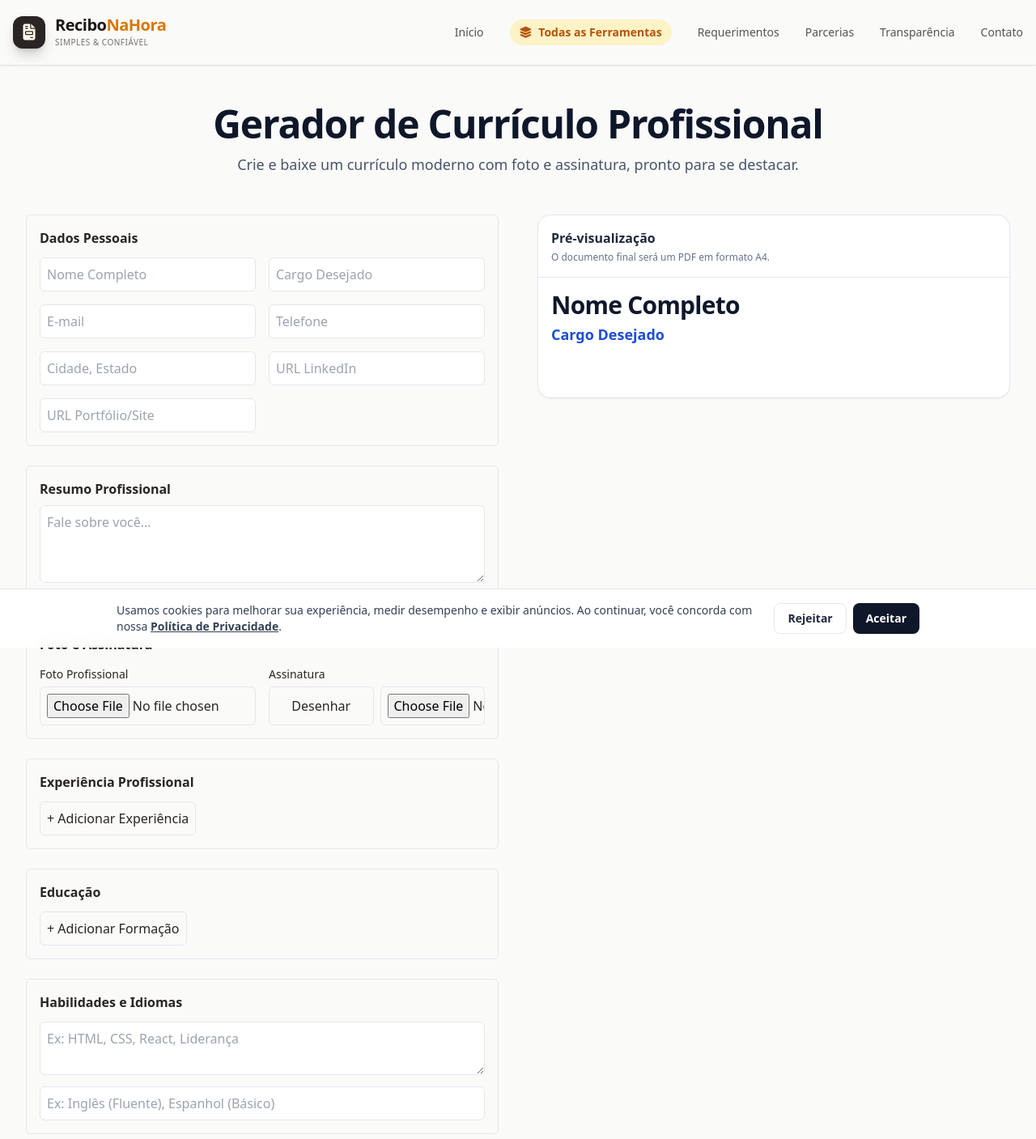
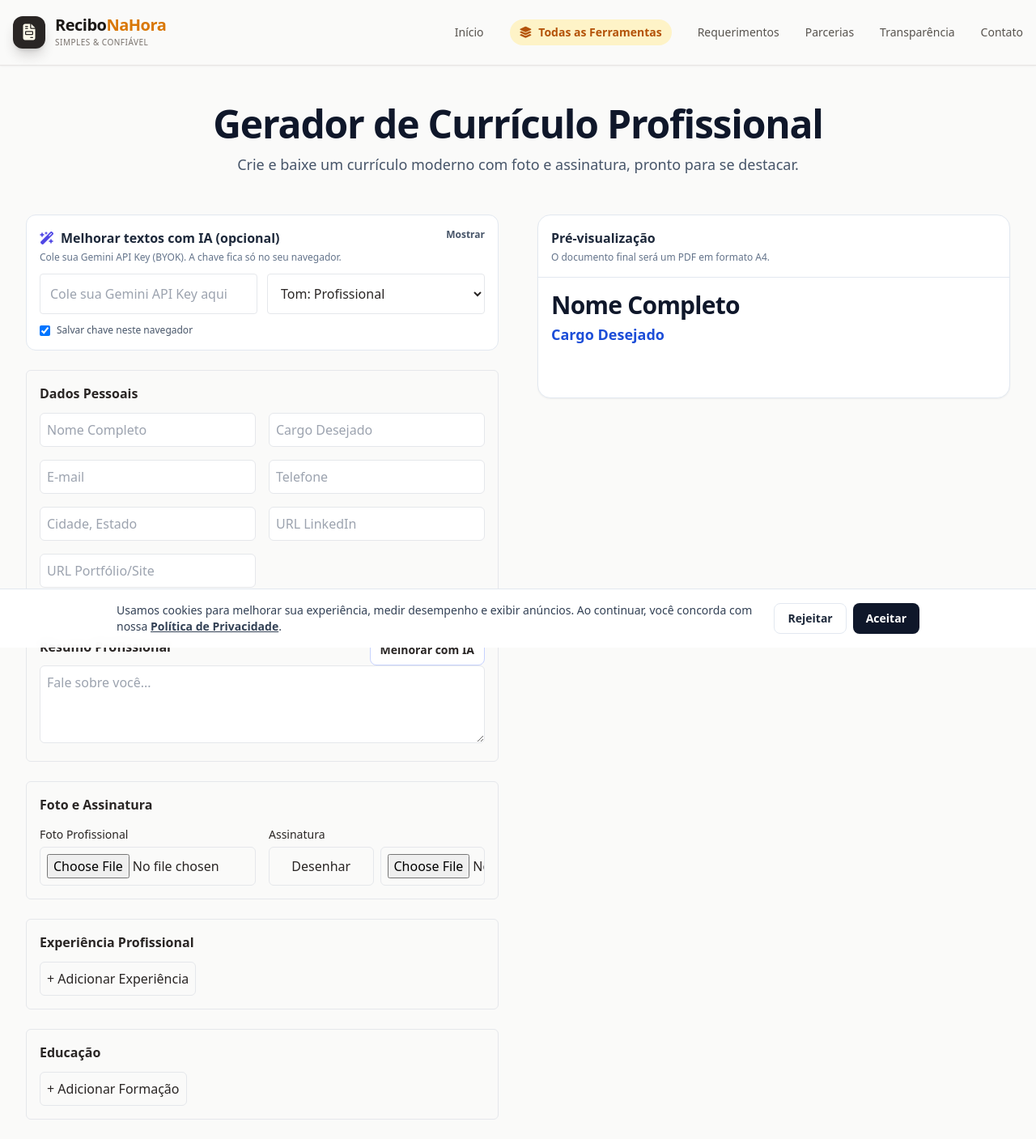
Before and after one commit to flaviomelo2213/recibo-na-hora, a Next.js app: page /ferramentas/curriculo-profissional in a window 1280 px wide. Shown: the top 1407 px of the page at 81% size. Built offline with nearby package versions, Linux system fonts and the light colour scheme.

Commit message:
feat(ai): botão Melhorar com IA no Currículo Profissional

```diff
--- a/app/ferramentas/curriculo-profissional/_components/FerramentaCurriculoProfissional.tsx
+++ b/app/ferramentas/curriculo-profissional/_components/FerramentaCurriculoProfissional.tsx
@@ -1,7 +1,7 @@
 'use client';
 
-import React, { useState, ChangeEvent } from 'react';
-import type { CurriculumData, ExperienceItem, EducationItem } from './types';
+import React, { useEffect, useState, ChangeEvent } from 'react';
+import type { CurriculumData } from './types';
 import SignaturePad from './SignaturePad';
 import { jsPDF } from 'jspdf';
 import html2canvas from 'html2canvas';
@@ -35,27 +35,30 @@ export default function FerramentaCurriculoProfissional({ data, onDataChange }:
   };
 
   const handleAddItem = (list: 'experiencia' | 'educacao') => {
-    const newItem = list === 'experiencia' ?
-      { id: Date.now(), cargo: '', empresa: '', inicio: '', fim: '', atividades: '' } :
-      { id: Date.now(), curso: '', instituicao: '', ano: '' };
+    const newItem =
+      list === 'experiencia'
+        ? { id: Date.now(), cargo: '', empresa: '', inicio: '', fim: '', atividades: '' }
+        : { id: Date.now(), curso: '', instituicao: '', ano: '' };
     onDataChange({ ...data, [list]: [...data[list], newItem] });
   };
 
   const handleRemoveItem = (list: 'experiencia' | 'educacao', id: number) => {
-    onDataChange({ ...data, [list]: data[list].filter(item => item.id !== id) });
+    onDataChange({ ...data, [list]: data[list].filter((item) => item.id !== id) });
   };
 
-  const handleItemChange = (list: 'experiencia' | 'educacao', id: number, e: ChangeEvent<HTMLInputElement | HTMLTextAreaElement>) => {
-    const updatedList = data[list].map(item =>
-      item.id === id ? { ...item, [e.target.name]: e.target.value } : item
-    );
+  const handleItemChange = (
+    list: 'experiencia' | 'educacao',
+    id: number,
+    e: ChangeEvent<HTMLInputElement | HTMLTextAreaElement>
+  ) => {
+    const updatedList = data[list].map((item) => (item.id === id ? { ...item, [e.target.name]: e.target.value } : item));
     onDataChange({ ...data, [list]: updatedList as any });
   };
 
   const generatePDF = () => {
     const previewElement = document.getElementById('preview-content');
     if (previewElement) {
-      html2canvas(previewElement, { scale: 2 }).then(canvas => {
+      html2canvas(previewElement, { scale: 2 }).then((canvas) => {
         const imgData = canvas.toDataURL('image/png');
         const pdf = new jsPDF('p', 'mm', 'a4');
         const pdfWidth = pdf.internal.pageSize.getWidth();
@@ -66,16 +69,189 @@ export default function FerramentaCurriculoProfissional({ data, onDataChange }:
     }
   };
 
+  // =========================
+  // IA (BYOK Gemini) — Currículo
+  // =========================
+  const [geminiKey, setGeminiKey] = useState('');
+  const [persistKey, setPersistKey] = useState(true);
+  const [showKey, setShowKey] = useState(false);
+  const [tone, setTone] = useState<'formal' | 'profissional' | 'simples'>('profissional');
+
+  const [aiError, setAiError] = useState<string | null>(null);
+  const [aiLoadingResumo, setAiLoadingResumo] = useState(false);
+  const [aiLoadingHabilidades, setAiLoadingHabilidades] = useState(false);
+  const [aiLoadingAtividades, setAiLoadingAtividades] = useState<Record<number, boolean>>({});
+
+  useEffect(() => {
+    try {
+      const p = localStorage.getItem('rnh_curriculo_ai_persist');
+      const shouldPersist = p === null ? true : p === '1';
+      setPersistKey(shouldPersist);
+
+      const savedKey = localStorage.getItem('rnh_gemini_api_key') || '';
+      if (shouldPersist) setGeminiKey(savedKey);
+
+      const savedTone = (localStorage.getItem('rnh_curriculo_ai_tone') as any) || 'profissional';
+      if (savedTone === 'formal' || savedTone === 'profissional' || savedTone === 'simples') {
+        setTone(savedTone);
+      }
+    } catch {
+      // ignore
+    }
+  }, []);
+
+  useEffect(() => {
+    try {
+      localStorage.setItem('rnh_curriculo_ai_persist', persistKey ? '1' : '0');
+      if (!persistKey) localStorage.removeItem('rnh_gemini_api_key');
+      else localStorage.setItem('rnh_gemini_api_key', geminiKey);
+    } catch {
+      // ignore
+    }
+  }, [persistKey, geminiKey]);
+
+  useEffect(() => {
+    try {
+      localStorage.setItem('rnh_curriculo_ai_tone', tone);
+    } catch {
+      // ignore
+    }
+  }, [tone]);
+
+  async function rewriteWithAI(text: string) {
+    setAiError(null);
+
+    const key = geminiKey.trim();
+    if (!key) throw new Error('Cole sua Gemini API Key para usar a IA.');
+    if (!text.trim()) throw new Error('Escreva um texto antes de pedir melhoria.');
+
+    const res = await fetch('/api/ai/rewrite', {
+      method: 'POST',
+      headers: { 'content-type': 'application/json' },
+      body: JSON.stringify({
+        kind: 'curriculo',
+        tone,
+        model: 'gemini-2.5-flash',
+        geminiApiKey: key,
+        text,
+      }),
+    });
+
+    const json = await res.json().catch(() => null);
+    if (!res.ok) throw new Error(json?.error || 'Falha ao chamar IA. Verifique sua chave.');
+
+    const improved = String(json?.improvedText ?? '').trim();
+    if (!improved) throw new Error('IA retornou vazio. Tente novamente.');
+    return improved;
+  }
+
+  async function improveResumo() {
+    setAiError(null);
+    setAiLoadingResumo(true);
+    try {
+      const improved = await rewriteWithAI(data.resumo || '');
+      onDataChange({ ...data, resumo: improved });
+    } catch (err: any) {
+      setAiError(err?.message || 'Erro inesperado ao usar IA.');
+    } finally {
+      setAiLoadingResumo(false);
+    }
+  }
+
+  async function improveHabilidades() {
+    setAiError(null);
+    setAiLoadingHabilidades(true);
+    try {
+      const improved = await rewriteWithAI(data.habilidades || '');
+      onDataChange({ ...data, habilidades: improved });
+    } catch (err: any) {
+      setAiError(err?.message || 'Erro inesperado ao usar IA.');
+    } finally {
+      setAiLoadingHabilidades(false);
+    }
+  }
+
+  async function improveAtividades(itemId: number, current: string) {
+    setAiError(null);
+    setAiLoadingAtividades((p) => ({ ...p, [itemId]: true }));
+    try {
+      const improved = await rewriteWithAI(current || '');
+      const updated = data.experiencia.map((it) => (it.id === itemId ? { ...it, atividades: improved } : it));
+      onDataChange({ ...data, experiencia: updated as any });
+    } catch (err: any) {
+      setAiError(err?.message || 'Erro inesperado ao usar IA.');
+    } finally {
+      setAiLoadingAtividades((p) => ({ ...p, [itemId]: false }));
+    }
+  }
+
+  // =========================
+  // UI
+  // =========================
   return (
     <div>
-      {showSignaturePad &&
+      {showSignaturePad && (
         <SignaturePad
           onSave={(dataUrl) => onDataChange({ ...data, assinaturaDataUrl: dataUrl })}
           onClose={() => setShowSignaturePad(false)}
         />
-      }
+      )}
 
       <div className="space-y-6">
+        {/* Painel IA (BYOK) */}
+        <div className="rounded-xl border border-slate-200 bg-white p-4">
+          <div className="flex items-start justify-between gap-3">
+            <div>
+              <h3 className="font-bold text-slate-800 flex items-center gap-2">
+                <i className="fa-solid fa-wand-magic-sparkles text-indigo-600"></i> Melhorar textos com IA (opcional)
+              </h3>
+              <p className="text-xs text-slate-500 mt-1">
+                Cole sua Gemini API Key (BYOK). A chave fica só no seu navegador.
+              </p>
+            </div>
+
+            <button
+              type="button"
+              onClick={() => setShowKey((v) => !v)}
+              className="text-xs font-semibold text-slate-600 hover:text-slate-800"
+            >
+              {showKey ? 'Ocultar' : 'Mostrar'}
+            </button>
+          </div>
+
+          {aiError ? (
+            <div className="mt-3 rounded-lg border border-rose-200 bg-rose-50 px-3 py-2 text-sm text-rose-700">
+              {aiError}
+            </div>
+          ) : null}
+
+          <div className="mt-3 grid md:grid-cols-2 gap-3">
+            <input
+              value={geminiKey}
+              onChange={(e) => setGeminiKey(e.target.value)}
+              type={showKey ? 'text' : 'password'}
+              placeholder="Cole sua Gemini API Key aqui"
+              className="w-full p-3 border rounded"
+            />
+
+            <select
+              value={tone}
+              onChange={(e) => setTone(e.target.value as any)}
+              className="w-full p-3 border rounded bg-white"
+              title="Tom da reescrita"
+            >
+              <option value="profissional">Tom: Profissional</option>
+              <option value="formal">Tom: Formal</option>
+              <option value="simples">Tom: Simples</option>
+            </select>
+          </div>
+
+          <label className="mt-3 flex items-center gap-2 text-xs text-slate-600">
+            <input type="checkbox" checked={persistKey} onChange={(e) => setPersistKey(e.target.checked)} />
+            Salvar chave neste navegador
+          </label>
+        </div>
+
         {/* Dados Pessoais */}
         <div className="p-4 border rounded-md">
           <h3 className="font-semibold mb-3">Dados Pessoais</h3>
@@ -92,8 +268,25 @@ export default function FerramentaCurriculoProfissional({ data, onDataChange }:
 
         {/* Resumo */}
         <div className="p-4 border rounded-md">
+          <div className="flex items-center justify-between gap-3 flex-wrap">
             <h3 className="font-semibold mb-2">Resumo Profissional</h3>
-          <textarea name="resumo" placeholder="Fale sobre você..." value={data.resumo} onChange={handleFieldChange} className="p-2 border rounded-md w-full h-24" />
+            <button
+              type="button"
+              onClick={improveResumo}
+              disabled={aiLoadingResumo}
+              className="text-sm font-bold bg-white border border-indigo-200 rounded-lg px-3 py-2 hover:bg-indigo-50 transition disabled:opacity-60"
+              title="Melhorar o resumo com IA"
+            >
+              {aiLoadingResumo ? 'Melhorando…' : 'Melhorar com IA'}
+            </button>
+          </div>
+          <textarea
+            name="resumo"
+            placeholder="Fale sobre você..."
+            value={data.resumo}
+            onChange={handleFieldChange}
+            className="p-2 border rounded-md w-full h-24"
+          />
         </div>
 
         {/* Foto e Assinatura */}
@@ -102,12 +295,14 @@ export default function FerramentaCurriculoProfissional({ data, onDataChange }:
           <div className="grid grid-cols-1 sm:grid-cols-2 gap-4">
             <div>
               <label className="text-sm font-medium">Foto Profissional</label>
-                  <input type="file" accept="image/*" onChange={(e) => handleFileChange(e, 'fotoDataUrl')} className="mt-1 p-2 border rounded-md w-full"/>
+              <input type="file" accept="image/*" onChange={(e) => handleFileChange(e, 'fotoDataUrl')} className="mt-1 p-2 border rounded-md w-full" />
             </div>
             <div>
               <label className="text-sm font-medium">Assinatura</label>
               <div className="flex gap-2 mt-1">
-                    <button onClick={() => setShowSignaturePad(true)} className="p-2 border rounded-md w-full hover:bg-slate-50">Desenhar</button>
+                <button onClick={() => setShowSignaturePad(true)} className="p-2 border rounded-md w-full hover:bg-slate-50" type="button">
+                  Desenhar
+                </button>
                 <input type="file" accept="image/*" onChange={(e) => handleFileChange(e, 'assinaturaDataUrl')} className="p-2 border rounded-md w-full" />
               </div>
             </div>
@@ -117,19 +312,44 @@ export default function FerramentaCurriculoProfissional({ data, onDataChange }:
         {/* Experiência */}
         <div className="p-4 border rounded-md">
           <h3 className="font-semibold mb-3">Experiência Profissional</h3>
-          {data.experiencia.map((item, index) => (
+          {data.experiencia.map((item) => (
             <div key={item.id} className="border p-3 rounded-md mb-3 space-y-2">
-              <input name="cargo" placeholder="Cargo" value={item.cargo} onChange={(e) => handleItemChange('experiencia', item.id, e)} className="p-2 border rounded-md w-full"/>
+              <input name="cargo" placeholder="Cargo" value={item.cargo} onChange={(e) => handleItemChange('experiencia', item.id, e)} className="p-2 border rounded-md w-full" />
               <div className="flex gap-2">
-                <input name="empresa" placeholder="Empresa" value={item.empresa} onChange={(e) => handleItemChange('experiencia', item.id, e)} className="p-2 border rounded-md flex-1"/>
-                <input name="inicio" placeholder="Início" value={item.inicio} onChange={(e) => handleItemChange('experiencia', item.id, e)} className="p-2 border rounded-md w-28"/>
-                <input name="fim" placeholder="Fim" value={item.fim} onChange={(e) => handleItemChange('experiencia', item.id, e)} className="p-2 border rounded-md w-28"/>
+                <input name="empresa" placeholder="Empresa" value={item.empresa} onChange={(e) => handleItemChange('experiencia', item.id, e)} className="p-2 border rounded-md flex-1" />
+                <input name="inicio" placeholder="Início" value={item.inicio} onChange={(e) => handleItemChange('experiencia', item.id, e)} className="p-2 border rounded-md w-28" />
+                <input name="fim" placeholder="Fim" value={item.fim} onChange={(e) => handleItemChange('experiencia', item.id, e)} className="p-2 border rounded-md w-28" />
               </div>
-              <textarea name="atividades" placeholder="Principais atividades" value={item.atividades} onChange={(e) => handleItemChange('experiencia', item.id, e)} className="p-2 border rounded-md w-full h-20" />
-              <button onClick={() => handleRemoveItem('experiencia', item.id)} className="text-red-500 text-sm">Remover</button>
+
+              <div className="flex items-center justify-between gap-3 flex-wrap">
+                <label className="text-sm font-medium text-slate-700">Principais atividades</label>
+                <button
+                  type="button"
+                  onClick={() => improveAtividades(item.id, item.atividades)}
+                  disabled={!!aiLoadingAtividades[item.id]}
+                  className="text-sm font-bold bg-white border border-indigo-200 rounded-lg px-3 py-2 hover:bg-indigo-50 transition disabled:opacity-60"
+                  title="Melhorar atividades com IA"
+                >
+                  {aiLoadingAtividades[item.id] ? 'Melhorando…' : 'Melhorar com IA'}
+                </button>
+              </div>
+
+              <textarea
+                name="atividades"
+                placeholder="Principais atividades"
+                value={item.atividades}
+                onChange={(e) => handleItemChange('experiencia', item.id, e)}
+                className="p-2 border rounded-md w-full h-20"
+              />
+
+              <button onClick={() => handleRemoveItem('experiencia', item.id)} className="text-red-500 text-sm" type="button">
+                Remover
+              </button>
             </div>
           ))}
-          <button onClick={() => handleAddItem('experiencia')} className="p-2 border rounded-md hover:bg-slate-50">+ Adicionar Experiência</button>
+          <button onClick={() => handleAddItem('experiencia')} className="p-2 border rounded-md hover:bg-slate-50" type="button">
+            + Adicionar Experiência
+          </button>
         </div>
 
         {/* Educação */}
@@ -142,22 +362,53 @@ export default function FerramentaCurriculoProfissional({ data, onDataChange }:
                 <input name="instituicao" placeholder="Instituição" value={item.instituicao} onChange={(e) => handleItemChange('educacao', item.id, e)} className="p-2 border rounded-md flex-1" />
                 <input name="ano" placeholder="Ano de Conclusão" value={item.ano} onChange={(e) => handleItemChange('educacao', item.id, e)} className="p-2 border rounded-md w-40" />
               </div>
-                    <button onClick={() => handleRemoveItem('educacao', item.id)} className="text-red-500 text-sm">Remover</button>
+              <button onClick={() => handleRemoveItem('educacao', item.id)} className="text-red-500 text-sm" type="button">
+                Remover
+              </button>
             </div>
           ))}
-            <button onClick={() => handleAddItem('educacao')} className="p-2 border rounded-md hover:bg-slate-50">+ Adicionar Formação</button>
+          <button onClick={() => handleAddItem('educacao')} className="p-2 border rounded-md hover:bg-slate-50" type="button">
+            + Adicionar Formação
+          </button>
         </div>
 
         {/* Habilidades e Idiomas */}
         <div className="p-4 border rounded-md">
+          <div className="flex items-center justify-between gap-3 flex-wrap">
             <h3 className="font-semibold mb-3">Habilidades e Idiomas</h3>
-            <textarea name="habilidades" placeholder="Ex: HTML, CSS, React, Liderança" value={data.habilidades} onChange={handleFieldChange} className="p-2 border rounded-md w-full mb-2" />
-            <input name="idiomas" placeholder="Ex: Inglês (Fluente), Espanhol (Básico)" value={data.idiomas} onChange={handleFieldChange} className="p-2 border rounded-md w-full" />
+            <button
+              type="button"
+              onClick={improveHabilidades}
+              disabled={aiLoadingHabilidades}
+              className="text-sm font-bold bg-white border border-indigo-200 rounded-lg px-3 py-2 hover:bg-indigo-50 transition disabled:opacity-60"
+              title="Melhorar habilidades com IA"
+            >
+              {aiLoadingHabilidades ? 'Melhorando…' : 'Melhorar com IA'}
+            </button>
+          </div>
+
+          <textarea
+            name="habilidades"
+            placeholder="Ex: HTML, CSS, React, Liderança"
+            value={data.habilidades}
+            onChange={handleFieldChange}
+            className="p-2 border rounded-md w-full mb-2"
+          />
+
+          <input
+            name="idiomas"
+            placeholder="Ex: Inglês (Fluente), Espanhol (Básico)"
+            value={data.idiomas}
+            onChange={handleFieldChange}
+            className="p-2 border rounded-md w-full"
+          />
         </div>
 
         {/* Ações */}
         <div className="flex gap-3">
-            <button onClick={generatePDF} className="w-full bg-blue-600 text-white font-bold py-3 px-4 rounded-lg hover:bg-blue-700 transition">Baixar PDF</button>
+          <button onClick={generatePDF} className="w-full bg-blue-600 text-white font-bold py-3 px-4 rounded-lg hover:bg-blue-700 transition" type="button">
+            Baixar PDF
+          </button>
         </div>
       </div>
     </div>
```
Lines whose indentation alone changed are shown as unchanged.
